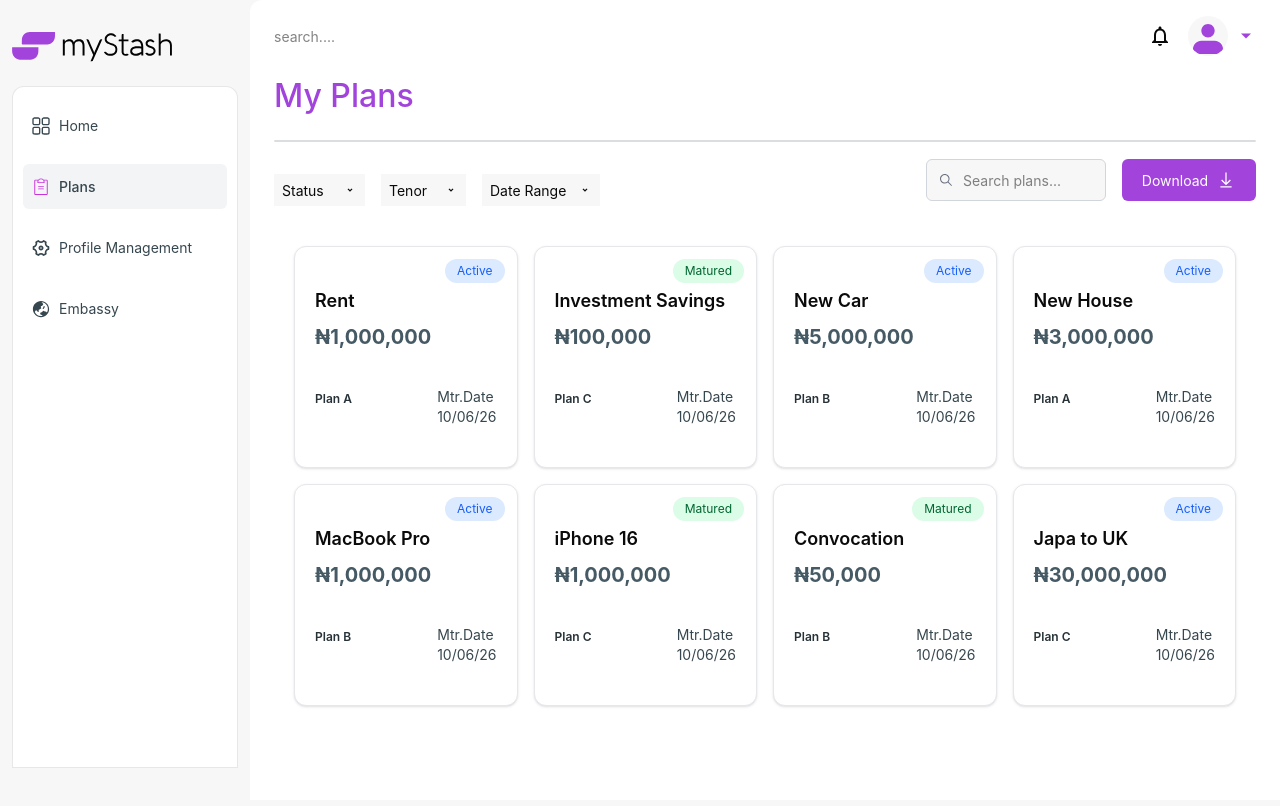
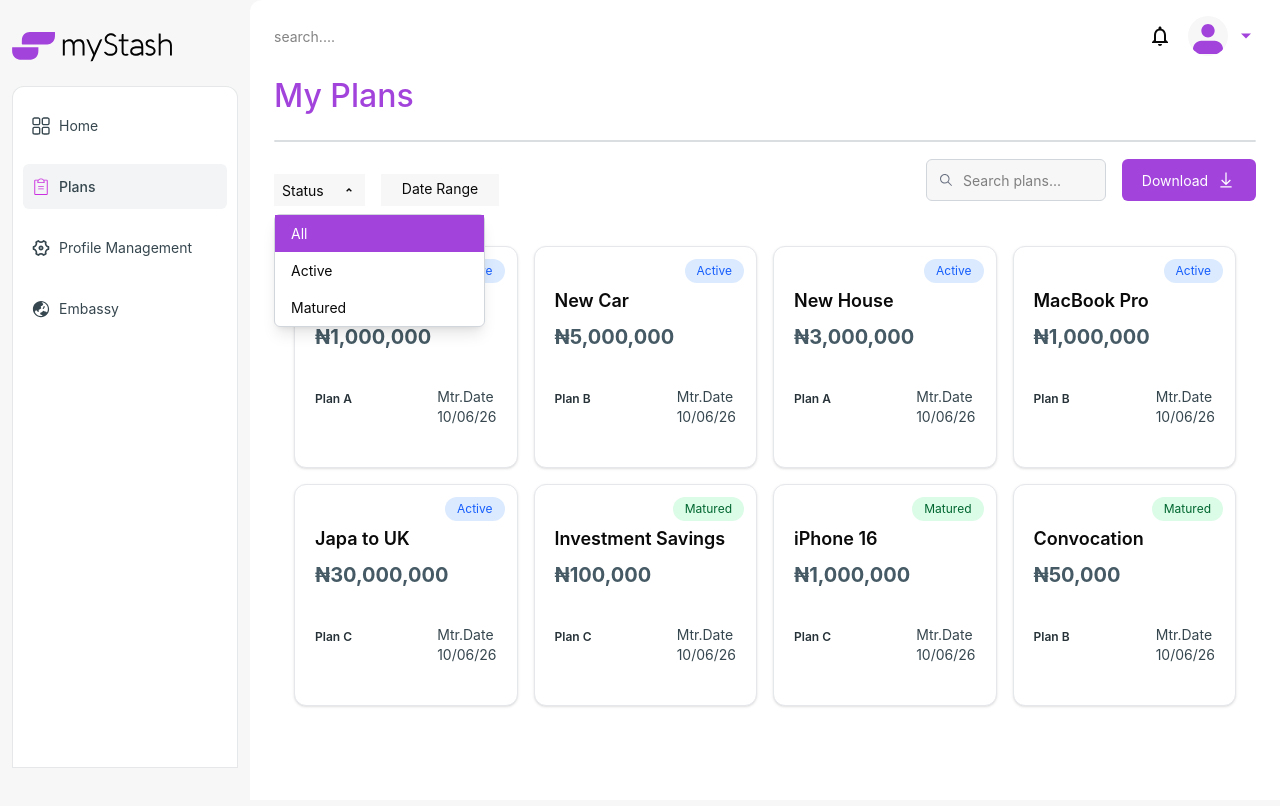
Before and after one commit to Naya-Ikenwe/My-Stash-Investment-Portal, a Next.js app: page /dashboard/plans in a window 1280 px wide. Both pictures are taken after a click on the button "Status". Shown: the top 806 px of the page. Built offline with nearby package versions, Linux system fonts and the light colour scheme.

Commit message:
Activated the Status button

```diff
--- a/app/(pages)/dashboard/plans/page.tsx
+++ b/app/(pages)/dashboard/plans/page.tsx
@@ -1,3 +1,6 @@
+"use client";
+
+import { useState } from "react";
 import { RiArrowDropDownLine } from "react-icons/ri";
 import { IoIosSearch } from "react-icons/io";
 import { LiaDownloadSolid } from "react-icons/lia";
@@ -5,6 +8,28 @@ import { savings } from "@/data/PlansData";
 import Link from "next/link";
 
 export default function PlansPage() {
+  const [statusFilter, setStatusFilter] = useState<
+    "All" | "Active" | "Matured"
+  >("All");
+  const [isStatusDropdownOpen, setIsStatusDropdownOpen] = useState(false);
+
+  const filteredSavings =
+    statusFilter === "All"
+      ? savings
+      : savings.filter((item) => item.status === statusFilter);
+
+  const sortedSavings = [...filteredSavings].sort((a, b) => {
+    // Active plans come first, then Matured
+    if (a.status === "Active" && b.status === "Matured") return -1;
+    if (a.status === "Matured" && b.status === "Active") return 1;
+    return 0;
+  });
+
+  const handleStatusChange = (status: "All" | "Active" | "Matured") => {
+    setStatusFilter(status);
+    setIsStatusDropdownOpen(false);
+  };
+
   return (
     <main className="w-full h-full rounded-[14px]">
       <h1 className="text-[32px] font-medium text-[#A243DC]">My Plans</h1>
@@ -12,20 +37,42 @@ export default function PlansPage() {
 
       {/* Filters */}
       <div className="flex justify-between items-center mt-3">
-        <div className="w-[326px] flex h-8 mt-5 gap-4">
-          <button>
-            <div className="h-8 cursor-pointer flex items-center justify-between mx-auto w-[91px] py-1 px-2 bg-[#F7F7F7] text-center">
-              <p> Status</p> <RiArrowDropDownLine />
+        <div className="w-[326px] flex h-8 mt-5 gap-4 relative">
+          <button
+            onClick={() => setIsStatusDropdownOpen(!isStatusDropdownOpen)}
+          >
+            <div className="h-8 cursor-pointer mx-auto w-[91px] py-1 px-2 bg-[#F7F7F7] text-center flex items-center justify-between">
+              <p>Status</p>
+              <RiArrowDropDownLine
+                size={16}
+                className={`transition-transform ${
+                  isStatusDropdownOpen ? "rotate-180" : ""
+                }`}
+              />
             </div>
           </button>
+
+          {/* Status Dropdown Menu */}
+          {isStatusDropdownOpen && (
+            <div className="absolute top-10 left-0 bg-white border border-gray-300 rounded-md shadow-lg z-10">
+              {["All", "Active", "Matured"].map((status) => (
+                <button
+                  key={status}
+                  onClick={() =>
+                    handleStatusChange(status as "All" | "Active" | "Matured")
+                  }
+                  className={`w-full px-4 py-2 text-left hover:bg-gray-100 ${
+                    statusFilter === status ? "bg-[#A243DC] text-white" : ""
+                  }`}
+                >
+                  {status}
+                </button>
+              ))}
+            </div>
+          )}
           <button>
-            <div className="h-8 cursor-pointer flex items-center justify-between w-[85px] py-1 px-2 bg-[#F7F7F7] text-center">
-              <p> Tenor</p> <RiArrowDropDownLine />
-            </div>
-          </button>
-          <button>
-            <div className="h-8 cursor-pointer flex items-center justify-between w-[118px] py-1 px-2 bg-[#F7F7F7] text-center">
-              <p>Date Range</p> <RiArrowDropDownLine />
+            <div className="h-8 cursor-pointer w-[118px] py-1 px-2 bg-[#F7F7F7] text-center">
+              <p>Date Range</p>
             </div>
           </button>
         </div>
@@ -53,7 +100,7 @@ export default function PlansPage() {
       {/* 🔵 Savings List goes here */}
       <div className="mt-5 p-5">
         <div className="grid grid-cols-1 md:grid-cols-2 xl:grid-cols-4 gap-4">
-          {savings.map((item) => (
+          {sortedSavings.map((item) => (
             <Link href={`/dashboard/plans/${item.id}`} key={item.id}>
               <div className="w-full h-full px-5 py-10 border rounded-xl shadow-sm bg-white relative cursor-pointer hover:shadow-md transition">
                 <span
```
